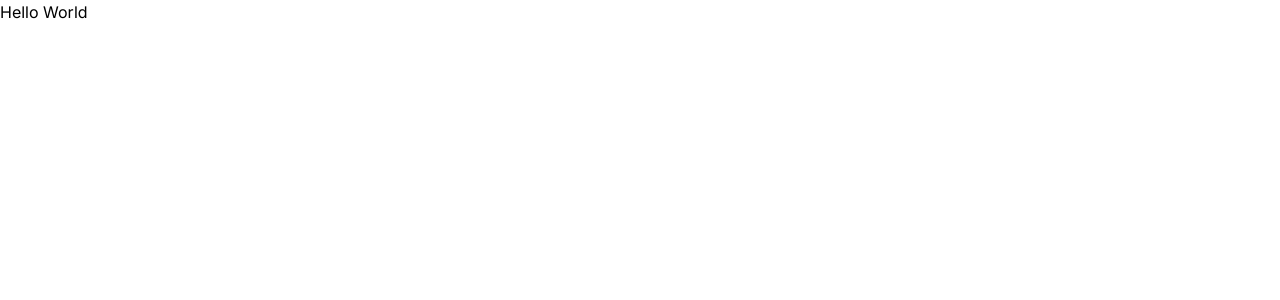
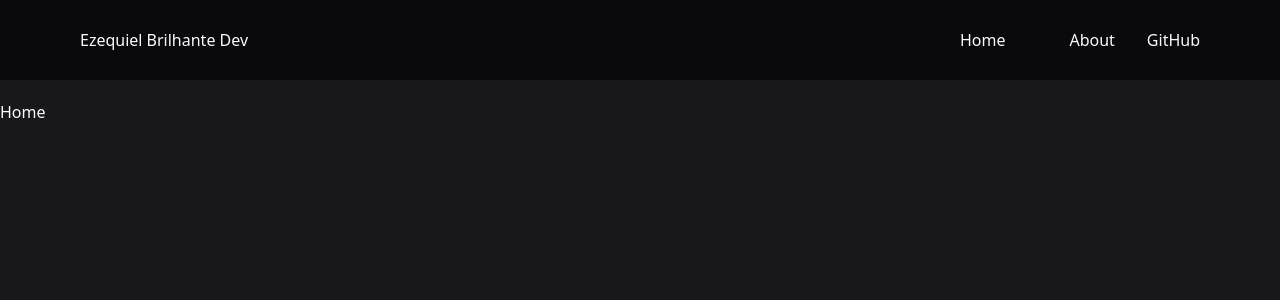
Before and after one commit to ezequielbrilhantedev/Ezequiel-Brilhante, a Next.js app: page / in a window 1280 px wide. Shown: the top 300 px of the page. Built offline with nearby package versions, Linux system fonts and the light colour scheme.

Commit message:
criando o componente Header

```diff
--- a/src/app/page.tsx
+++ b/src/app/(landingPage)/(home)/page.tsx
@@ -1,3 +1,3 @@
 export default function Home() {
-  return <h1>Hello World</h1>
+  return <div>Home</div>
 }
--- /dev/null
+++ b/src/app/(landingPage)/layout.tsx
@@ -0,0 +1,15 @@
+import { ReactNode } from 'react'
+import Header from '../components/header'
+
+export default function LandingPageLayout({
+  children,
+}: {
+  children: ReactNode
+}) {
+  return (
+    <div className="mx-auto grid min-h-screen w-full max-w-[1600px] grid-rows-[min-content_max-content] gap-5">
+      <Header />
+      {children}
+    </div>
+  )
+}
--- /dev/null
+++ b/src/app/components/header.tsx
@@ -0,0 +1,26 @@
+import Link from 'next/link'
+
+export default function Header() {
+  return (
+    <div className="bg-zinc-950 flex items-center justify-between h-20 py-10 px-20">
+      <div className="">
+        <Link href="/" className="font-sans">
+          Ezequiel Brilhante Dev
+        </Link>
+      </div>
+
+      <div className="flex gap-8">
+        <Link href="/" className="font-sans">
+          Home
+        </Link>
+        <div></div>
+        <Link href="/" className="font-sans">
+          About
+        </Link>
+        <Link href="/" className="font-sans">
+          GitHub
+        </Link>
+      </div>
+    </div>
+  )
+}
--- a/src/app/layout.tsx
+++ b/src/app/layout.tsx
@@ -2,11 +2,13 @@ import type { Metadata } from 'next'
 import { Inter } from 'next/font/google'
 import './globals.css'
 
-const inter = Inter({ subsets: ['latin'] })
+const inter = Inter({ subsets: ['latin'], variable: '--font-inter' })
 
 export const metadata: Metadata = {
-  title: 'Ezequiel Brilhante',
-  description: 'Portfolio Ezequiel Brilhante',
+  title: {
+    template: '%s | Ezequiel Brilhante',
+    default: 'Ezequiel Brilhante Dev',
+  },
 }
 
 export default function RootLayout({
@@ -15,8 +17,8 @@ export default function RootLayout({
   children: React.ReactNode
 }>) {
   return (
-    <html lang="pt">
-      <body className={inter.className}>{children}</body>
+    <html className={inter.variable} lang="pt">
+      <body className="bg-zinc-900 text-zinc-50 antialiased">{children}</body>
     </html>
   )
 }
```
